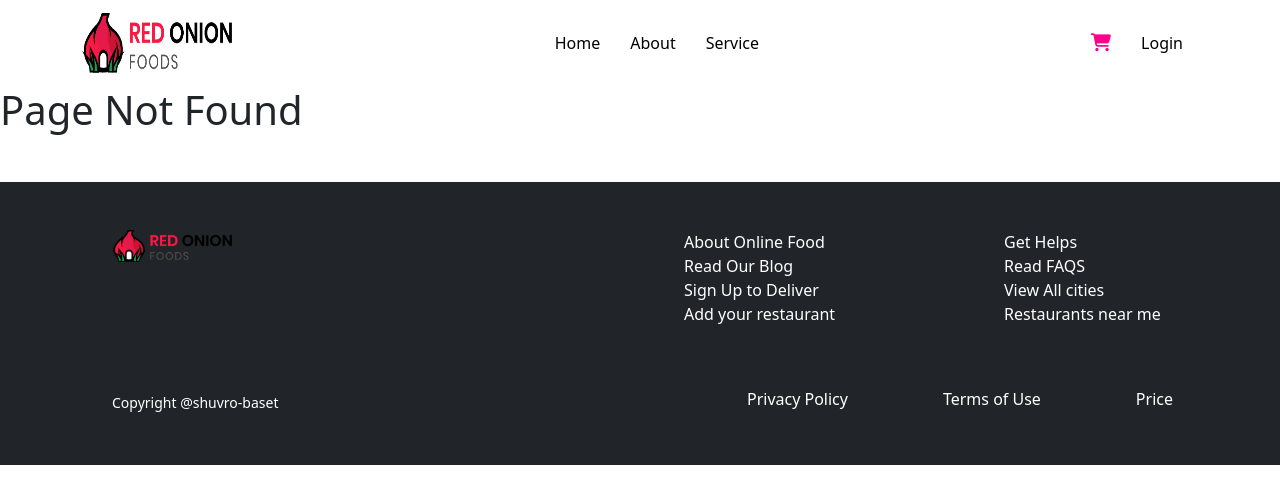
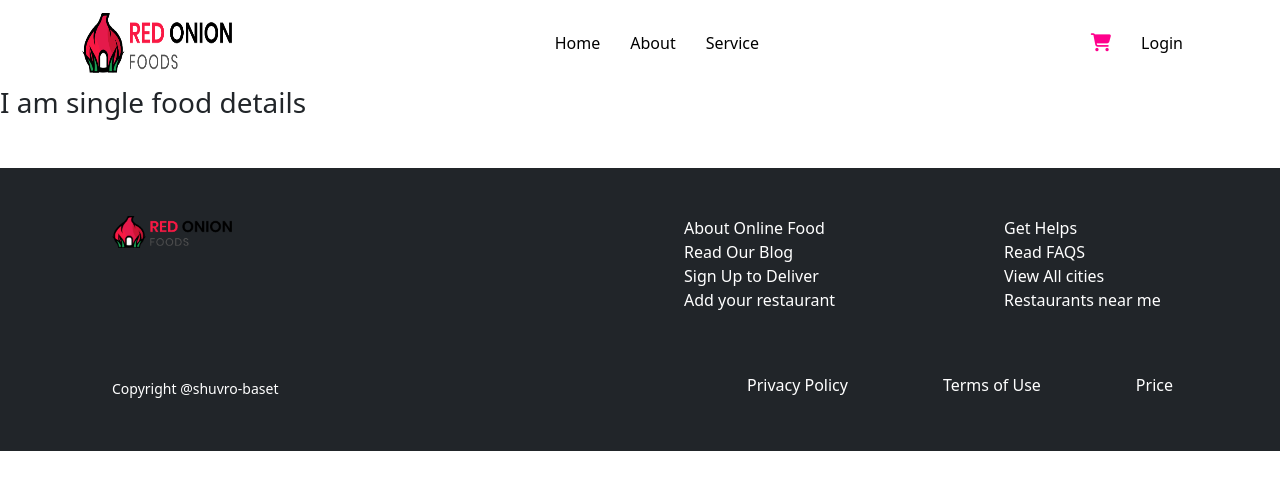
Before and after one commit to shuvro-baset/red_onion_restaurent, a React (Create React App) app: page /food/1 in a window 1280 px wide. Shown: the top 504 px of the page. Built offline with nearby package versions, Linux system fonts and the light colour scheme; no server answers.

Commit message:
single food wip

```diff
--- a/src/App.js
+++ b/src/App.js
@@ -13,6 +13,7 @@ import initializeAuthentication from './Firebase/firebase.initialize';
 import AuthProvider from './context/AuthProvider';
 import PrivateRoute from './components/PrivateRoute/PrivateRoute';
 import Footer from './components/Footer/Footer';
+import SingleFood from './components/SingleFood/SingleFood';
 
 initializeAuthentication();
 
@@ -35,6 +36,9 @@ function App() {
           <PrivateRoute path="/services">
             <Services></Services>
           </PrivateRoute>
+          <Route path="/food/:id">
+            <SingleFood></SingleFood>
+          </Route>
           <Route path="/login">
             <Login></Login>
           </Route>
--- a/src/components/Foods/FoodItem/FoodItem.js
+++ b/src/components/Foods/FoodItem/FoodItem.js
@@ -1,7 +1,8 @@
 import React from 'react';
 import { Card, Col } from 'react-bootstrap';
+import { Link } from 'react-router-dom';
 
-const FoodItem = ({ image, title, description, price , type}) => {
+const FoodItem = ({ id, image, title, description, price , type}) => {
     return (
         <Col md={4}>
             <Card>
@@ -10,6 +11,7 @@ const FoodItem = ({ image, title, description, price , type}) => {
                 <p>{description.slice(0,100)}</p>
                 <p>{price}</p>
                 <button>{type}</button>
+                <Link to={`/food/${id}`}>click me</Link>
             </Card>
         </Col>
     );
--- /dev/null
+++ b/src/components/SingleFood/SingleFood.js
@@ -0,0 +1,11 @@
+import React from 'react';
+
+const SingleFood = () => {
+    return (
+        <div>
+            <h3>I am single food details</h3>
+        </div>
+    );
+};
+
+export default SingleFood;
```
Also changed, not shown: src/components/Foods/BreakFast/BreakFast.js (deleted, +0 -20 lines).
